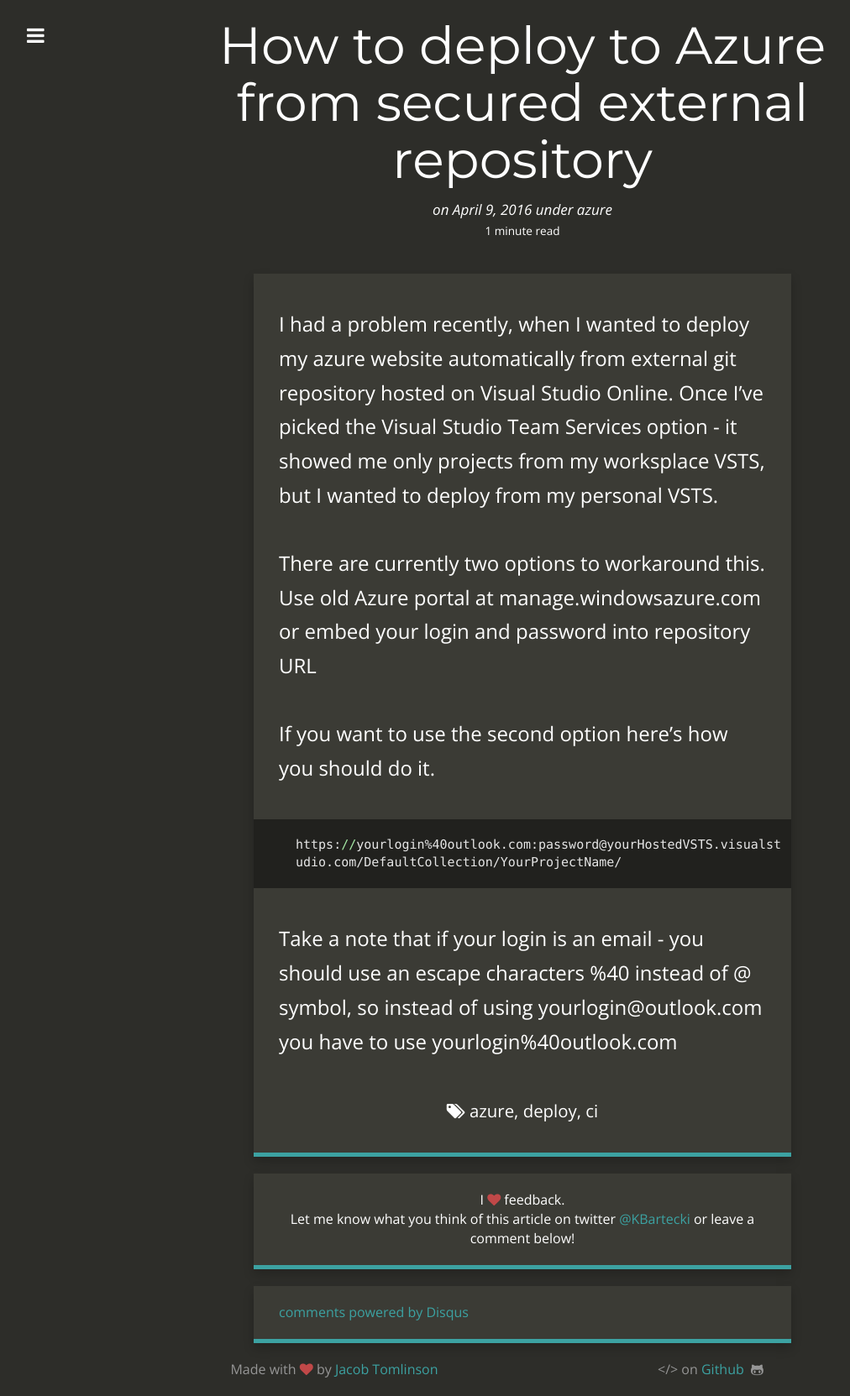
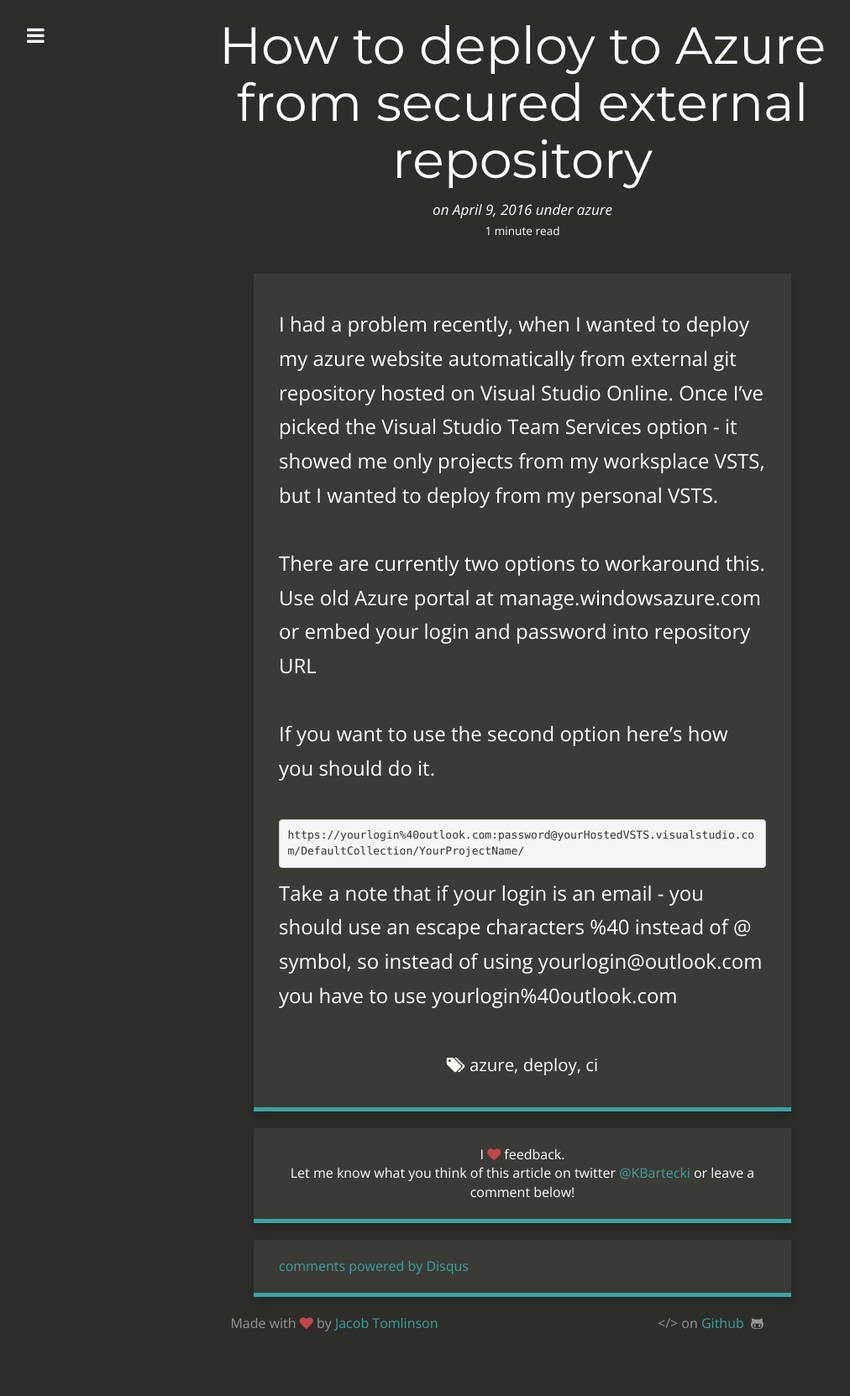
Before and after one commit to konradbartecki/konradbartecki.github.io, a Jekyll site: the page built from _posts/2016/2016-04-09-How_to_deploy_to_Azure_from_secured_external_repository.md, in a window 1280 px wide. Shown: the whole page at 84% size, without its empty margins (18-1030 px from the left). Built offline with Jekyll 4.4.1, drawn with Linux system fonts in a browser that asks for light colours; nearby versions of some CDN libraries; comment, search, counter and statistics services are not loaded; after the commit the page ends 1608 px from its top, so only the background shows below that.

Commit message:
Fixed posts

````diff
--- a/_posts/2016/2016-04-09-How_to_deploy_to_Azure_from_secured_external_repository.md
+++ b/_posts/2016/2016-04-09-How_to_deploy_to_Azure_from_secured_external_repository.md
@@ -14,10 +14,11 @@ I had a problem recently, when I wanted to deploy my azure website automatically
 There are currently two options to workaround this.
 Use old Azure portal at manage.windowsazure.com or embed your login and password into repository URL
 
+If you want to use the second option here's how you should do it.
 
-If you want to use the second option here's how you should do it.
-```
+```URL
 https://yourlogin%40outlook.com:password@yourHostedVSTS.visualstudio.com/DefaultCollection/YourProjectName/
 ```
+
 Take a note that if your login is an email - you should use an escape characters %40 instead of @ symbol,
 so instead of using yourlogin@outlook.com you have to use yourlogin%40outlook.com
````
Also changed, not shown: other parts of _posts/2016/2016-04-09-How_to_deploy_to_Azure_from_secured_external_repository.md (+1 -1 lines), _posts/2016/2016-04-06-Disabling_cache_in_Dynamics_CRM_2015_Client_SDK.md (+1 -1 lines), 1 other file.
